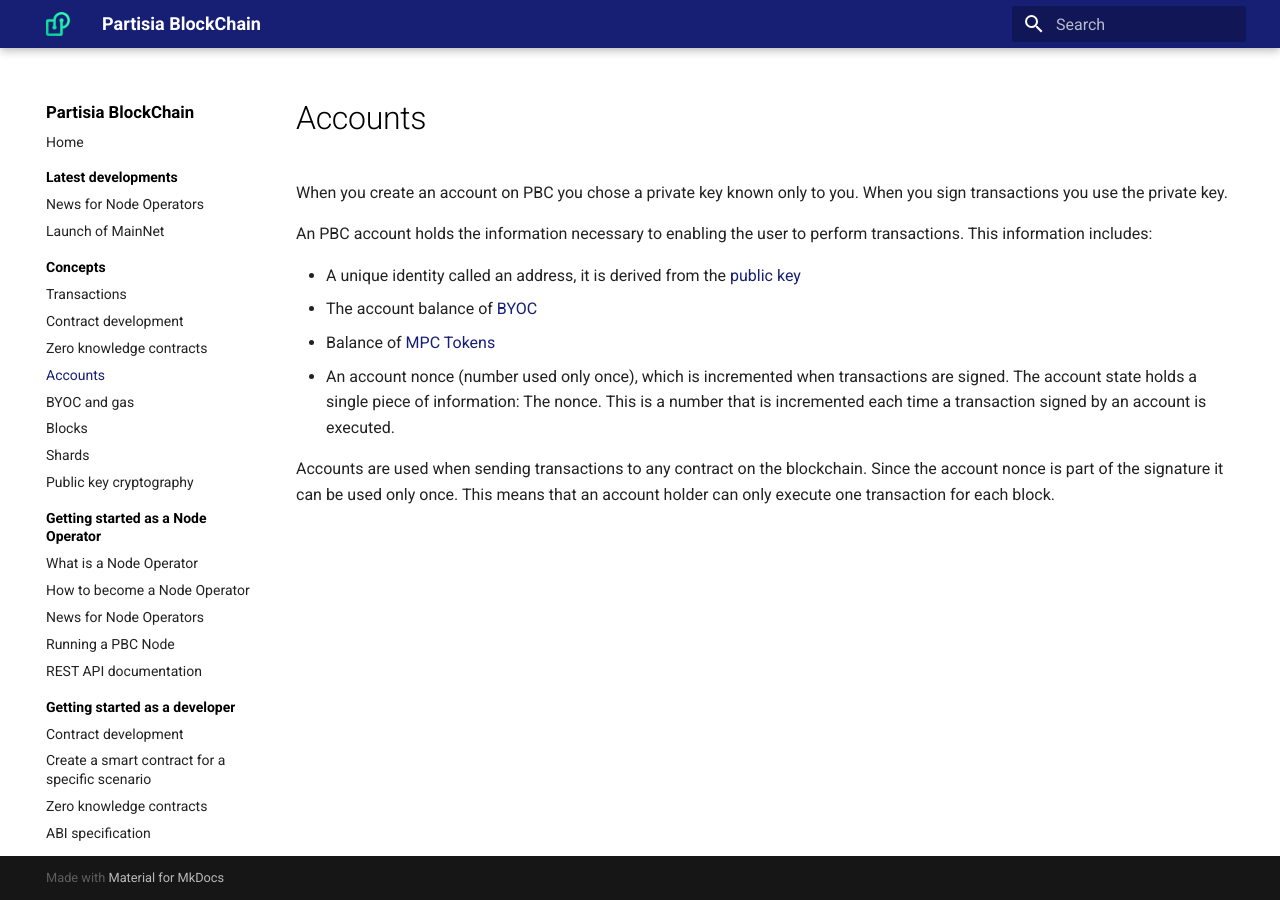
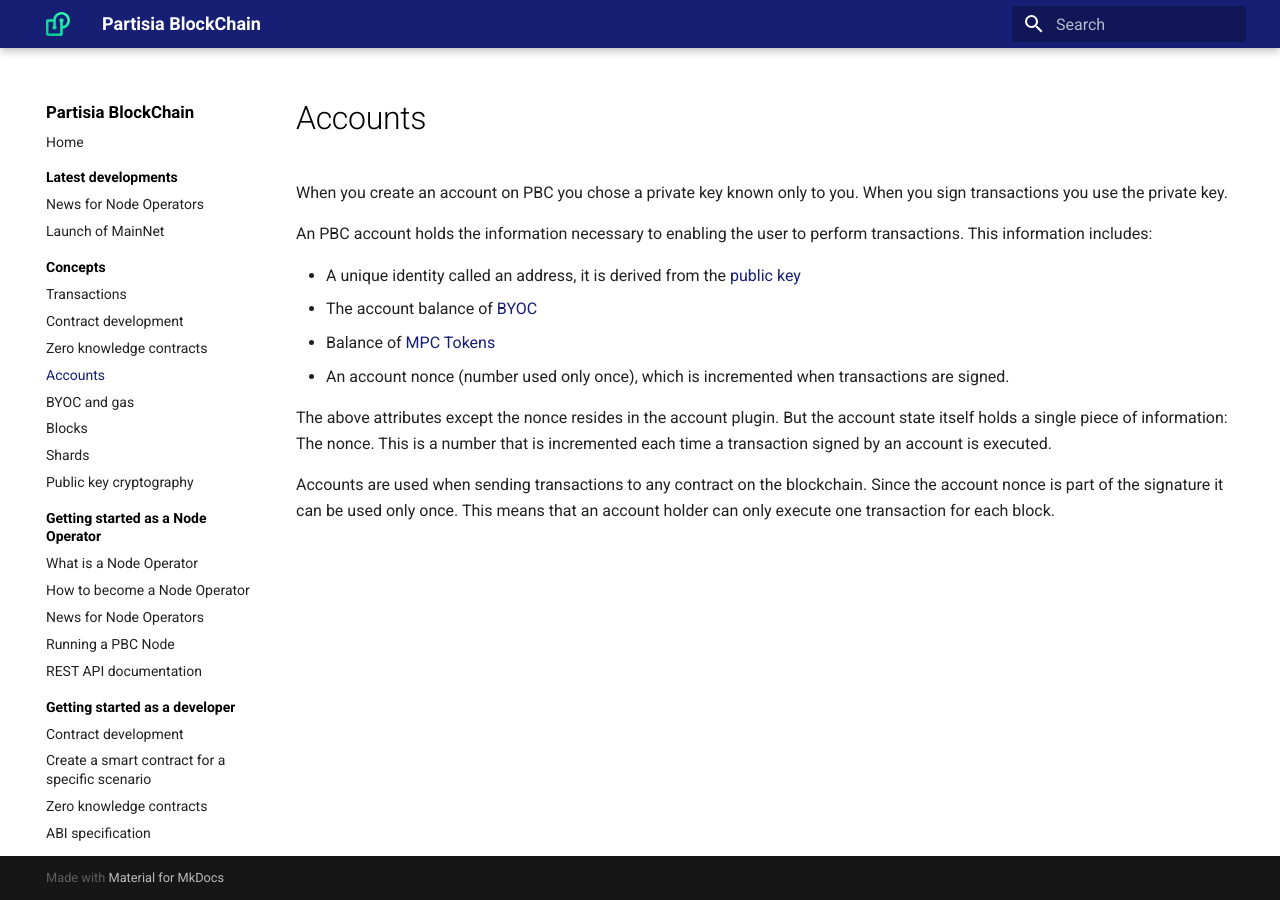
Before and after one commit to 0xSero/partisia-docs, an MkDocs documentation site: the page built from docs/accounts.md, in a window 1280 px wide. Built offline with MkDocs 1.6.1 and Material for MkDocs 9.7.7, drawn with Linux system fonts in a browser that asks for light colours; a script that is not in the unit is left out.

Commit message:
accounts.md corrections

```diff
--- a/docs/accounts.md
+++ b/docs/accounts.md
@@ -8,7 +8,8 @@
  - The account balance of [BYOC](byoc.md)
  - Balance of [MPC Tokens](mpc-tokens.md)
  - An account nonce (number used only once), which is incremented when transactions are signed.
-The account state holds a single piece of information: The nonce. This is a number that is incremented each time a transaction signed by an account is executed.
+
+The above attributes except the nonce resides in the account plugin. But the account state itself holds a single piece of information: The nonce. This is a number that is incremented each time a transaction signed by an account is executed.
 
 Accounts are used when sending transactions to any contract on the blockchain.
 Since the account nonce is part of the signature it can be used only once. This means that an account holder can only execute one transaction for each block.
```
